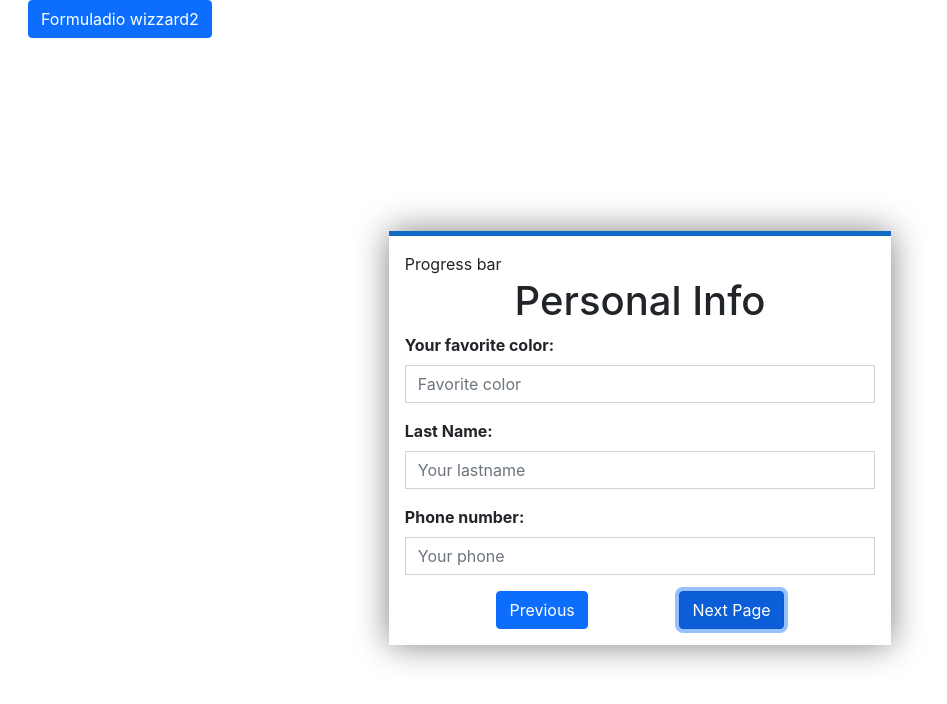
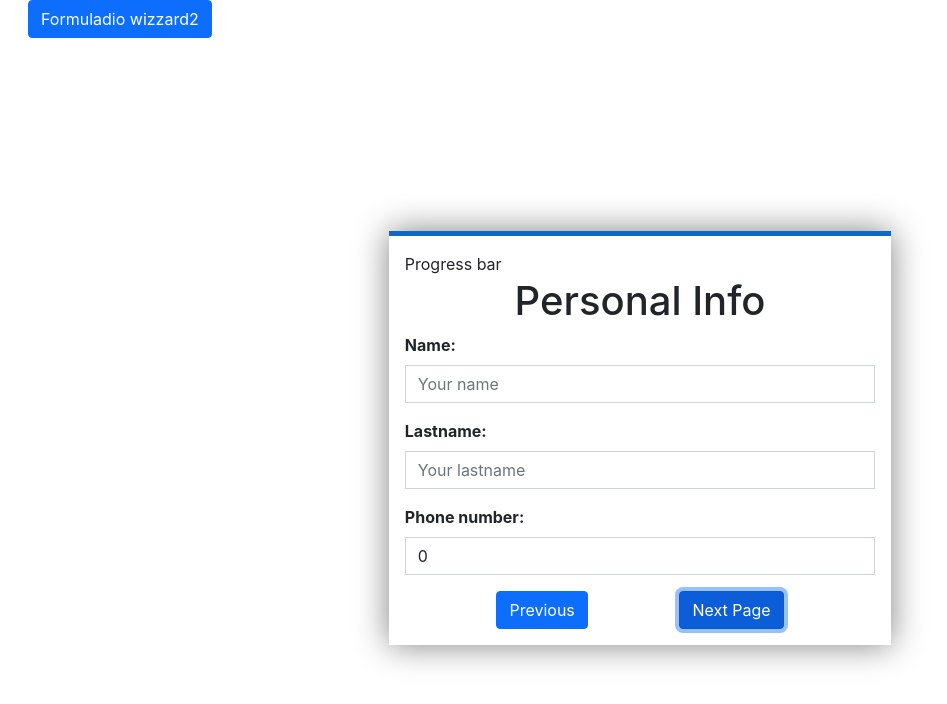
Before and after one commit to FernandoOnate/reactWizzardApp, a React (Create React App) app: page /react-app/wizzard2 in a window 1280 px wide. Both pictures are taken after a click on the button "Next Page". Shown: the top 704 px of the page, without its empty margins (0-947 px from the left). Built offline with nearby package versions, Linux system fonts and the light colour scheme.

Commit message:
agrego el add value en formulario 1 y 2, falta el 3

```diff
--- a/src/components/WizzardForm/WIzzardFormBody/WIzzardForm2/Form2Input1/index.js
+++ b/src/components/WizzardForm/WIzzardFormBody/WIzzardForm2/Form2Input1/index.js
@@ -1,9 +1,18 @@
 import { Form,Col } from 'react-bootstrap';
-export default function Form2Input1() {
+export default function Form2Input1(props) {
+  const {inputOneData , onSetInputOneData} = props;
     return (
-      <Form.Group as={Col} md="12" controlId="favoriteColor">
-        <Form.Label className="Input-Label">Your favorite color:</Form.Label>
-        <Form.Control type="text" placeholder="Favorite color" required />
+      <Form.Group as={Col} md="12" controlId="name">
+        <Form.Label className="Input-Label">Name:</Form.Label>
+        <Form.Control
+          type="text"
+          placeholder="Your name"
+          required
+          value={inputOneData.name}
+          onChange={(e) =>
+            onSetInputOneData({ ...inputOneData, name: e.target.value })
+          }
+        />
         <Form.Control.Feedback>Valid input!</Form.Control.Feedback>
         <Form.Control.Feedback type="invalid">
           Please type a valid input.
--- a/src/components/WizzardForm/WIzzardFormBody/WIzzardForm2/Form2Input2/index.js
+++ b/src/components/WizzardForm/WIzzardFormBody/WIzzardForm2/Form2Input2/index.js
@@ -1,9 +1,18 @@
 import { Form, Col } from 'react-bootstrap';
-export default function Form2Input2() {
+export default function Form2Input2(props) {
+  const { inputTwoData, onSetInputTwoData } = props;
     return (
       <Form.Group as={Col} md="12" controlId="lastname">
-        <Form.Label className="Input-Label">Last Name:</Form.Label>
-        <Form.Control type="text" placeholder="Your lastname" required />
+        <Form.Label className="Input-Label">Lastname:</Form.Label>
+        <Form.Control
+          type="text"
+          placeholder="Your lastname"
+          required
+          value={inputTwoData.lastname}
+          onChange={(e) =>
+            onSetInputTwoData({ ...inputTwoData, lastname: e.target.value })
+          }
+        />
         <Form.Control.Feedback>Valid input!</Form.Control.Feedback>
         <Form.Control.Feedback type="invalid">
           Please type a valid input.
--- a/src/components/WizzardForm/WIzzardFormBody/WIzzardForm2/Form2Input3/index.js
+++ b/src/components/WizzardForm/WIzzardFormBody/WIzzardForm2/Form2Input3/index.js
@@ -1,10 +1,19 @@
-import React from 'react'
-import { Form, Col } from 'react-bootstrap';
-export default function index() {
+import React from "react";
+import { Form, Col } from "react-bootstrap";
+export default function index(props) {
+  const { inputThreeData, onSetInputThreeData } = props;
   return (
     <Form.Group as={Col} md="12" controlId="phone">
       <Form.Label className="Input-Label">Phone number:</Form.Label>
-      <Form.Control type="number" placeholder="Your phone" required />
+      <Form.Control
+        type="number"
+        placeholder="Your phone"
+        required
+        value={inputThreeData.phone}
+        onChange={(e) =>
+          onSetInputThreeData({ ...inputThreeData, phone: e.target.value })
+        }
+      />
       <Form.Control.Feedback>Valid number!</Form.Control.Feedback>
       <Form.Control.Feedback type="invalid">
         Please type a valid number.
--- a/src/components/WizzardForm/WIzzardFormBody/WIzzardForm2/index.js
+++ b/src/components/WizzardForm/WIzzardFormBody/WIzzardForm2/index.js
@@ -2,17 +2,27 @@ import Form2Input1 from "./Form2Input1";
 import Form2Input2 from "./Form2Input2";
 import Form2Input3 from "./Form2Input3";
 import { Row } from 'react-bootstrap';
-export default function WizzardForm2() {
+export default function WizzardForm2(props) {
+  const { formTwoData, onSetFormTwoData } = props;
   return (
     <div className="rows-container">
       <Row className="mb-3">
-        <Form2Input1 />
+        <Form2Input1
+          inputOneData={formTwoData}
+          onSetInputOneData={onSetFormTwoData}
+        />
       </Row>
       <Row className="mb-3">
-        <Form2Input2 />
+        <Form2Input2
+          inputTwoData={formTwoData}
+          onSetInputTwoData={onSetFormTwoData}
+        />
       </Row>
       <Row className="mb-3">
-        <Form2Input3 />
+        <Form2Input3
+          inputThreeData={formTwoData}
+          onSetInputThreeData={onSetFormTwoData}
+        />
       </Row>
     </div>
   );
--- a/src/components/WizzardForm/WIzzardFormBody/WIzzardForm3/Form3Input2/index.js
+++ b/src/components/WizzardForm/WIzzardFormBody/WIzzardForm3/Form3Input2/index.js
@@ -3,7 +3,7 @@ export default function Form3Input2() {
   return (
     <Form.Group as={Col} md="12" controlId="favoriteAnimal">
       <Form.Label className="Input-Label">Your favorite animal:</Form.Label>
-      <Form.Control type="text" placeholder="Animal" required />
+      <Form.Control type="text" placeholder="An animal" required />
       <Form.Control.Feedback>Valid input!</Form.Control.Feedback>
       <Form.Control.Feedback type="invalid">
         Please type a valid input.
--- a/src/components/WizzardForm/WIzzardFormBody/WizzardForm1/Form1Input1/index.js
+++ b/src/components/WizzardForm/WIzzardFormBody/WizzardForm1/Form1Input1/index.js
@@ -1,17 +1,21 @@
 import { Form, Col} from "react-bootstrap";
 export default function Form1Input1(props) {
+  const { inputOneData, onSetFormOneData } = props;
     return (
       <Form.Group as={Col} md="12" controlId="validationCustom01">
         <Form.Label className="Input-Label">E-Mail:</Form.Label>
         <Form.Control
-          required
+          value={inputOneData.email}
           type="email"
           placeholder="Your e-mail"
-          defaultValue="example@example.com"
+          onChange={(e) =>
+            onSetFormOneData({ ...inputOneData, email: e.target.value })
+          }
+          required
         />
         <Form.Control.Feedback>Valid e-mail!</Form.Control.Feedback>
         <Form.Control.Feedback type="invalid">
-          Please type a valid e-mail.
+          Please make sure the "@" is include on the e-mail input.
         </Form.Control.Feedback>
       </Form.Group>
     );
--- a/src/components/WizzardForm/WIzzardFormBody/WizzardForm1/Form1Input2/index.js
+++ b/src/components/WizzardForm/WIzzardFormBody/WizzardForm1/Form1Input2/index.js
@@ -1,13 +1,18 @@
 import { Form, Col } from "react-bootstrap";
 export default function Form1Input1(props) {
+  const { inputTwoData, onSetInput1Form1Data } = props;
+
   return (
     <Form.Group as={Col} md="12" controlId="validationCustom02">
       <Form.Label className="Input-Label">Password:</Form.Label>
       <Form.Control
-        required
+        value={inputTwoData.password}
         type="password"
         placeholder="Type a password"
-        defaultValue=""
+        onChange={(e) =>
+          onSetInput1Form1Data({ ...inputTwoData, password: e.target.value })
+        }
+        required
       />
       <Form.Control.Feedback>Valid password!</Form.Control.Feedback>
       <Form.Control.Feedback type="invalid">
--- a/src/components/WizzardForm/WIzzardFormBody/WizzardForm1/Form1Input3/index.js
+++ b/src/components/WizzardForm/WIzzardFormBody/WizzardForm1/Form1Input3/index.js
@@ -1,6 +1,7 @@
 
 import { Form, Col, InputGroup } from "react-bootstrap";
 export default function Form1Input1(props) {
+  const { inputThreeData, onSetInput3Form1Data } = props;
   return (
     <Form.Group as={Col} md="12" controlId="validationCustomUsername">
       <Form.Label className="Input-Label">Username:</Form.Label>
@@ -8,9 +9,11 @@ export default function Form1Input1(props) {
         <InputGroup.Text id="inputGroupPrepend">@</InputGroup.Text>
         <Form.Control
           type="text"
+          value={inputThreeData.username}
           placeholder="Username"
           aria-describedby="inputGroupPrepend"
           required
+          onChange={(e)=>onSetInput3Form1Data({...inputThreeData,username:e.target.value})}
         />
         <Form.Control.Feedback type="invalid">
           Please choose a username.
--- a/src/components/WizzardForm/WIzzardFormBody/WizzardForm1/index.js
+++ b/src/components/WizzardForm/WIzzardFormBody/WizzardForm1/index.js
@@ -3,17 +3,27 @@ import Form1Input1 from "./Form1Input1";
 import Form1Input2 from "./Form1Input2";
 import Form1Input3 from "./Form1Input3";
 
-export default function WizzardForm1() {
+export default function WizzardForm1(props) {
+    const { formOneData, onSetFormOneData } = props;
   return (
     <div className="rows-container">
       <Row className="mb-3">
-        <Form1Input1 />
+        <Form1Input1
+          inputOneData={formOneData}
+          onSetFormOneData={onSetFormOneData}
+        />
       </Row>
       <Row className="mb-3">
-        <Form1Input2 />
+        <Form1Input2
+          inputTwoData={formOneData}
+          onSetInput1Form1Data={onSetFormOneData}
+        />
       </Row>
       <Row className="mb-3">
-        <Form1Input3 />
+        <Form1Input3
+          inputThreeData={formOneData}
+          onSetInput3Form1Data={onSetFormOneData}
+        />
       </Row>
     </div>
   );
--- a/src/components/WizzardForm/WIzzardFormBody/index.js
+++ b/src/components/WizzardForm/WIzzardFormBody/index.js
@@ -2,15 +2,25 @@ import WizzardForm1 from "./WizzardForm1";
 import WizzardForm2 from "./WIzzardForm2";
 import WizzardForm3 from "./WIzzardForm3";
 export default function WizzardFormBody(props) {
-    const { CurrentPage=0 } = props;
+
+    const { CurrentPage = 0, FormData, onSetFormData } = props;
     return (
       <div className="body-container">
         {CurrentPage === 0 ? (
-          <WizzardForm1 />
+          <WizzardForm1
+            formOneData={FormData}
+            onSetFormOneData={onSetFormData}
+          />
         ) : CurrentPage === 1 ? (
-          <WizzardForm2 />
+          <WizzardForm2
+            formTwoData={FormData}
+            onSetFormTwoData={onSetFormData}
+          />
         ) : CurrentPage === 2 ? (
-          <WizzardForm3 />
+          <WizzardForm3
+            formThreeData={FormData}
+            setFormThreeData={onSetFormData}
+          />
         ) : (
           "Not page available"
         )}
```
Also changed, not shown: src/components/WizzardForm/index.js (+13 -5 lines).
